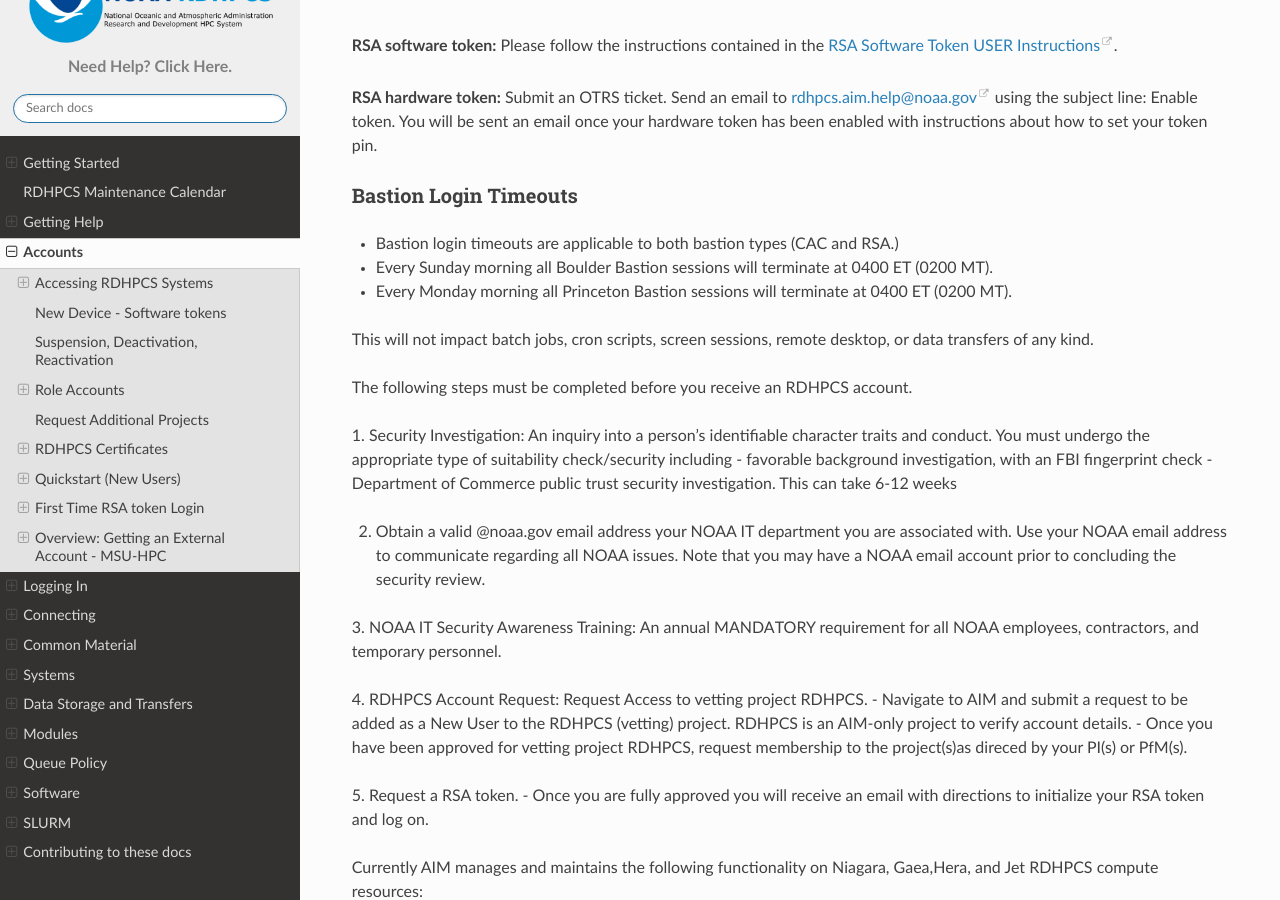
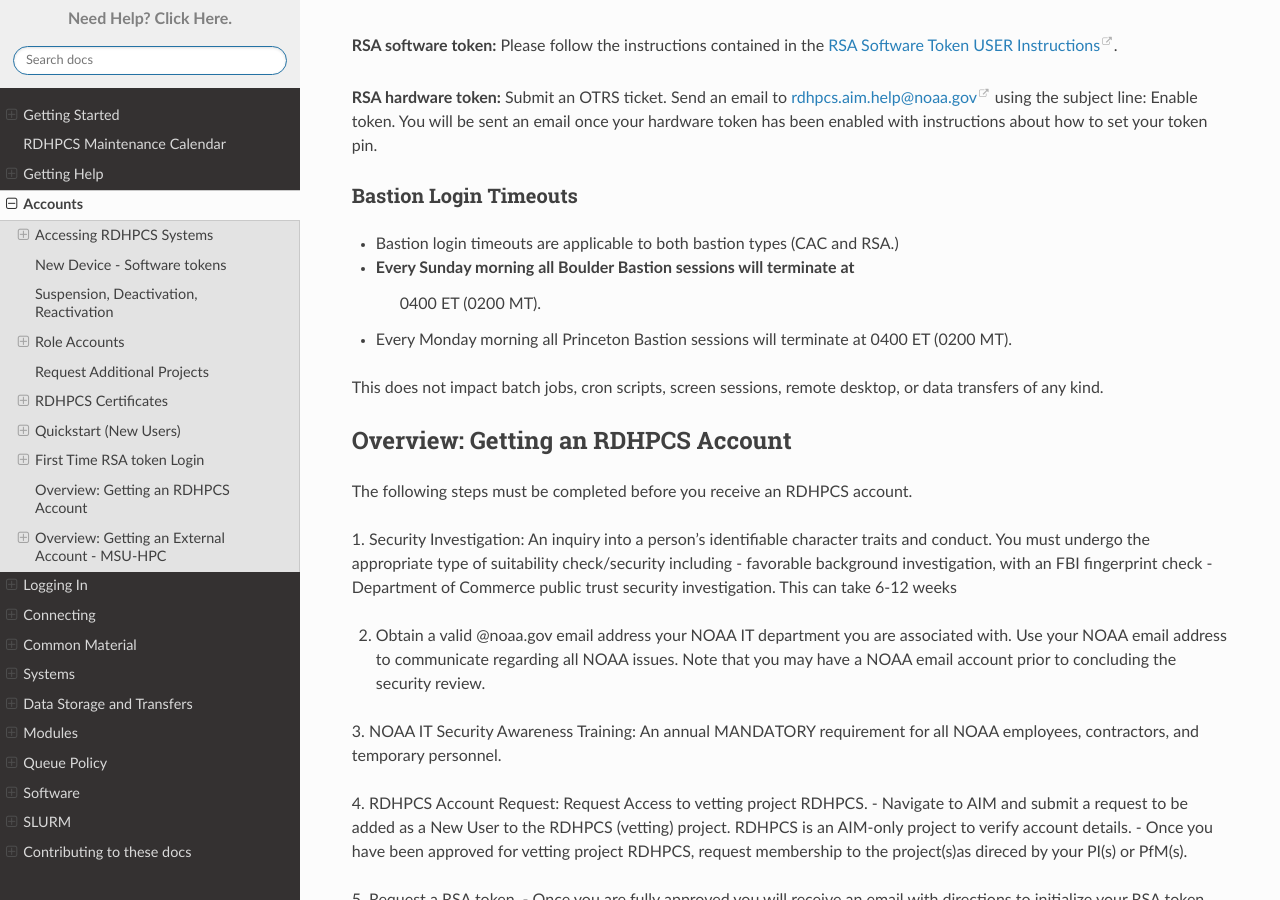
Before and after one commit to NOAA-RDHPCS/noaa-rdhpcs.github.io, a Sphinx documentation site: the page built from source/accounts/index.rst, in a window 1280 px wide and 900 px high, scrolled down 9537 px. Built offline with Sphinx 7.4.7 and the Read the Docs theme 2.0.0, drawn with Linux system fonts in a browser that asks for light colours; some of the changed text lies outside the part shown.

Commit message:
formats, lists

```diff
--- a/source/accounts/index.rst
+++ b/source/accounts/index.rst
@@ -16,11 +16,11 @@ Accessing RDHPCS Systems
 ************************
 
 There are five NOAA RDHPCS systems and one external system available to the user community:
--  Gaea
--  Hera
--  Niagara
--  Jet
--  Orion (MSU - external)
+* Gaea
+*  Hera
+*  Niagara
+*  Jet
+*  Orion (MSU - external)
 
 .. _aim_access:
 
@@ -392,17 +392,18 @@ instructions about how to set your token pin.
 Bastion Login Timeouts
 ----------------------
 
--  Bastion login timeouts are applicable to both bastion types (CAC and
+*  Bastion login timeouts are applicable to both bastion types (CAC and
    RSA.)
--  Every Sunday morning all Boulder Bastion sessions will terminate at
+* Every Sunday morning all Boulder Bastion sessions will terminate at
    0400 ET (0200 MT).
--  Every Monday morning all Princeton Bastion sessions will terminate at
+*  Every Monday morning all Princeton Bastion sessions will terminate at
    0400 ET (0200 MT).
 
-This will not impact batch jobs, cron scripts, screen sessions, remote
+This does not impact batch jobs, cron scripts, screen sessions, remote
 desktop, or data transfers of any kind.
 
-**********************************
+
+***********************************
 Overview: Getting an RDHPCS Account
 ***********************************
 
@@ -427,9 +428,9 @@ for all NOAA employees, contractors, and temporary personnel.
 
 Currently AIM manages and maintains the following functionality on Niagara, Gaea,Hera, and Jet RDHPCS compute resources:
 
--  user information.
--  project information and membership.
--  role account information and membership.
+*  user information.
+*  project information and membership.
+*  role account information and membership.
 
 
 ***********************************************
```
